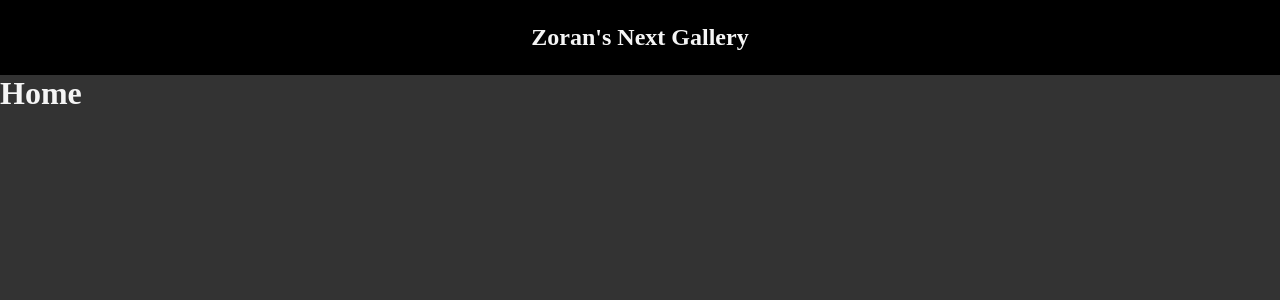
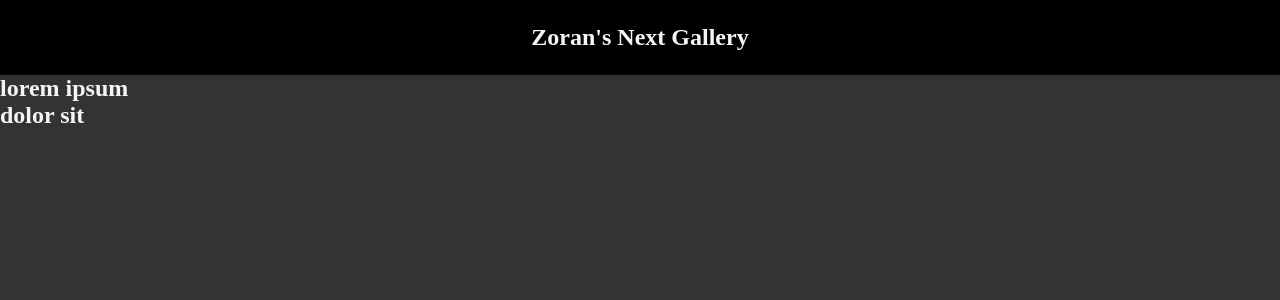
Before and after one commit to Zoranspiegel/next-pexels-gallery, a Next.js app: page / in a window 1280 px wide. Shown: the top 300 px of the page. Built offline with nearby package versions, Linux system fonts and the light colour scheme.

Commit message:
Gallery & Picture basic components

```diff
--- a/src/app/page.tsx
+++ b/src/app/page.tsx
@@ -1,7 +1,9 @@
+import Gallery from '@/components/Gallery';
+
 export default function homePage() {
   return (
     <main>
-      <h1>Home</h1>
+      <Gallery />
     </main>
   );
 }
--- /dev/null
+++ b/src/components/Gallery.tsx
@@ -0,0 +1,12 @@
+'use client';
+
+import Picture from './Picture';
+
+export default function Gallery() {
+  const pictures = [{ id: Math.random().toString(36), alt: 'lorem ipsum' }, { id: Math.random().toString(36), alt: 'dolor sit' }];
+  return (
+    <div>
+      {pictures.map((picture) => <Picture key={picture.id} picture={picture} />)}
+    </div>
+  );
+}
--- /dev/null
+++ b/src/components/Picture.tsx
@@ -0,0 +1,9 @@
+import type { PictureI } from '@/models/Pictures';
+
+export default function Picture({ picture }: { picture: PictureI }) {
+  return (
+    <div>
+      <h2>{picture.alt}</h2>
+    </div>
+  );
+}
```
